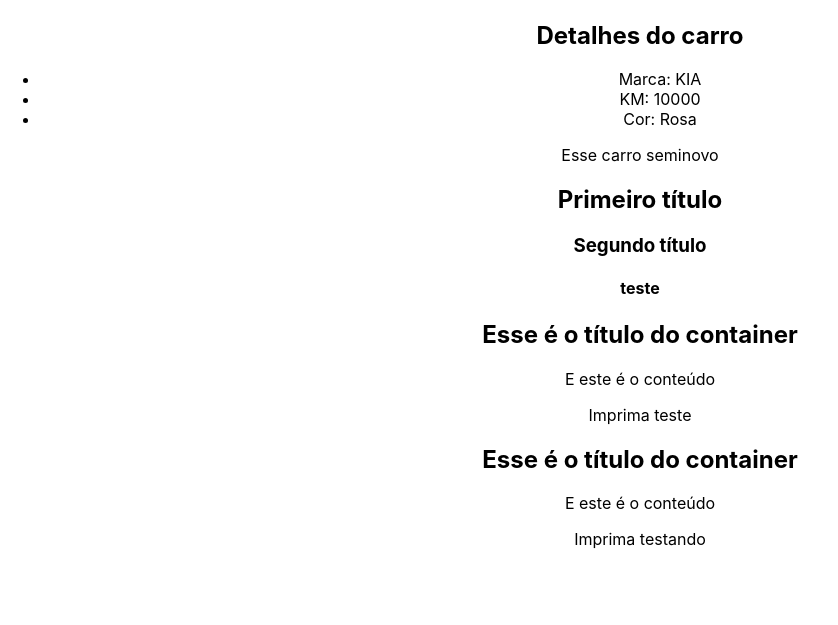
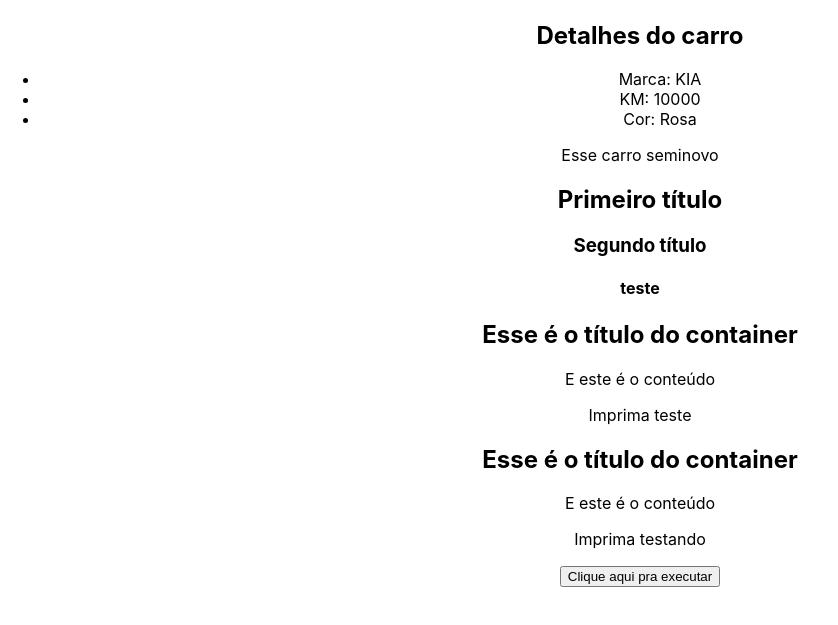
Before and after one commit to TorugoJS/estudos_react_udemy, a React (Create React App) app: page / in a window 1280 px wide. Shown: the part 1538-2163 px from the top of the page, without its empty margins (0-838 px from the left). Built offline with nearby package versions, Linux system fonts and the light colour scheme.

Commit message:
estudos_react

```diff
--- a/src/App.js
+++ b/src/App.js
@@ -10,6 +10,7 @@ import ManageData from './components/ManageData';
 import ShowUserName from './components/ShowUserName';
 import Fragments from './components/Fragments';
 import Container from './components/Container';
+import ExecuteFunction from './components/ExecuteFunction';
 
 // import FirstComponent from './assets/components/FirstComponent';
 // import TemplateExpressions from './assets/components/TemplateExpressions';
@@ -25,7 +26,11 @@ function App() {
     { id: 1, brand: "Ferrari", color: "Amarela", newCar: true, km: 0 },
     { id: 2, brand: "Renault", color: "Branco", newCar: false, km: 5000 },
     { id: 3, brand: "KIA", color: "Rosa", newCar: false, km: 10000 }
-  ]
+  ];
+
+  function showMessage() {
+    console.log("Evento do componente pai")
+  }
 
   return (
     <div className="App">
@@ -70,6 +75,8 @@ function App() {
           <p>E este é o conteúdo</p>
         </Container>
 
+        {/* executar função */}
+        <ExecuteFunction myFunction={showMessage} />
 
       </div>
 
--- /dev/null
+++ b/src/components/ExecuteFunction.js
@@ -0,0 +1,11 @@
+
+
+const ExecuteFunction = ({myFunction}) => {
+  return (
+    <div>
+        <button onClick={myFunction}>Clique aqui pra executar</button>
+    </div>
+  )
+}
+
+export default ExecuteFunction;
```
